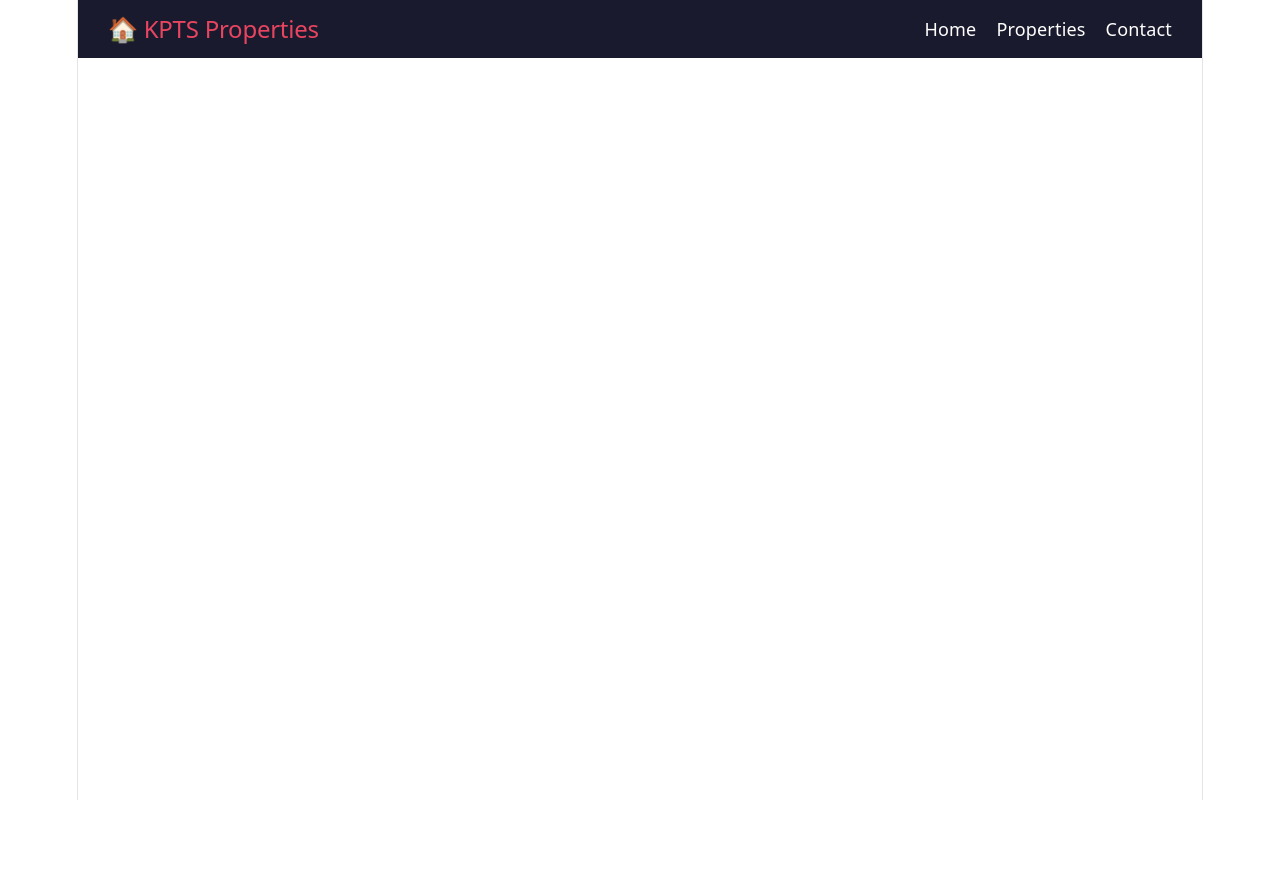
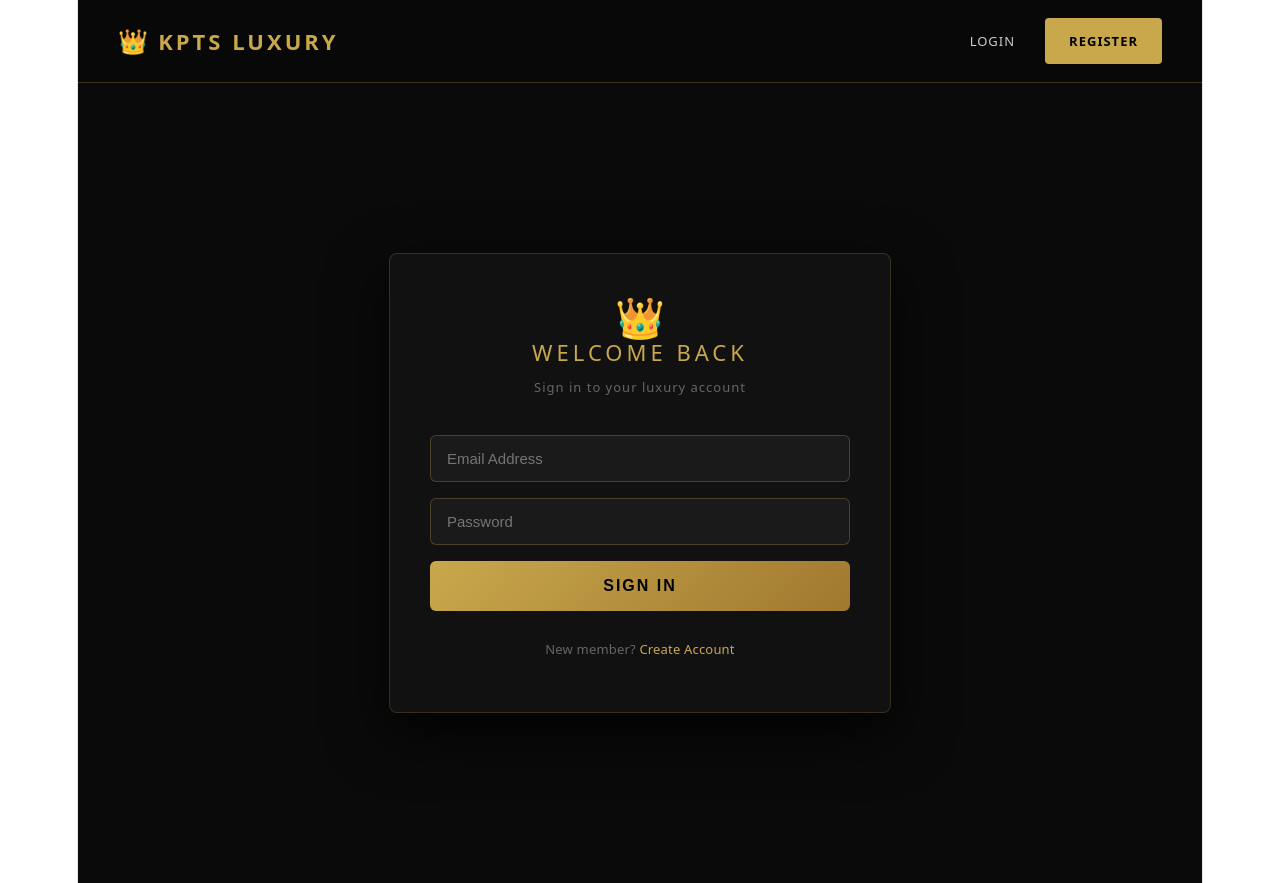
Before and after one commit to shanmugiahpandi24-ops/kpts-frontend, a React (Vite) app: page /login in a window 1280 px wide. Before the commit the page ends 800 px from the top, so only its background shows below. Built offline with nearby package versions, Linux system fonts and the light colour scheme.

Commit message:
luxury redesign with login

```diff
--- a/src/App.jsx
+++ b/src/App.jsx
@@ -1,44 +1,148 @@
 import { useState } from 'react'
-import { BrowserRouter as Router, Routes, Route, Link } from 'react-router-dom'
+import { BrowserRouter as Router, Routes, Route, Link, Navigate, useNavigate } from 'react-router-dom'
+import axios from 'axios'
+
+const API = 'https://kpts-backend.onrender.com/api'
 
 const properties = [
-  { id: 1, title: 'Modern Villa', location: 'Chennai', price: '₹85,00,000', beds: 4, baths: 3, sqft: 2400, type: 'Sale', img: 'https://images.unsplash.com/photo-1564013799919-ab600027ffc6?w=400' },
-  { id: 2, title: 'Cozy Apartment', location: 'Coimbatore', price: '₹25,000/mo', beds: 2, baths: 1, sqft: 900, type: 'Rent', img: 'https://images.unsplash.com/photo-1522708323590-d24dbb6b0267?w=400' },
-  { id: 3, title: 'Luxury Penthouse', location: 'Bangalore', price: '₹1,20,00,000', beds: 5, baths: 4, sqft: 3800, type: 'Sale', img: 'https://images.unsplash.com/photo-1512917774080-9991f1c4c750?w=400' },
-  { id: 4, title: 'Studio Flat', location: 'Chennai', price: '₹12,000/mo', beds: 1, baths: 1, sqft: 450, type: 'Rent', img: 'https://images.unsplash.com/photo-1502672260266-1c1ef2d93688?w=400' },
-  { id: 5, title: 'Garden House', location: 'Madurai', price: '₹55,00,000', beds: 3, baths: 2, sqft: 1800, type: 'Sale', img: 'https://images.unsplash.com/photo-1570129477492-45c003edd2be?w=400' },
-  { id: 6, title: 'Beach Villa', location: 'Pondicherry', price: '₹95,00,000', beds: 4, baths: 3, sqft: 2800, type: 'Sale', img: 'https://images.unsplash.com/photo-1580587771525-78b9dba3b914?w=400' },
+  { id: 1, title: 'Modern Villa', location: 'Chennai', price: '₹85,00,000', beds: 4, baths: 3, sqft: 2400, type: 'Sale', img: 'https://images.unsplash.com/photo-1564013799919-ab600027ffc6?w=600' },
+  { id: 2, title: 'Cozy Apartment', location: 'Coimbatore', price: '₹25,000/mo', beds: 2, baths: 1, sqft: 900, type: 'Rent', img: 'https://images.unsplash.com/photo-1522708323590-d24dbb6b0267?w=600' },
+  { id: 3, title: 'Luxury Penthouse', location: 'Bangalore', price: '₹1,20,00,000', beds: 5, baths: 4, sqft: 3800, type: 'Sale', img: 'https://images.unsplash.com/photo-1512917774080-9991f1c4c750?w=600' },
+  { id: 4, title: 'Studio Flat', location: 'Chennai', price: '₹12,000/mo', beds: 1, baths: 1, sqft: 450, type: 'Rent', img: 'https://images.unsplash.com/photo-1502672260266-1c1ef2d93688?w=600' },
+  { id: 5, title: 'Garden House', location: 'Madurai', price: '₹55,00,000', beds: 3, baths: 2, sqft: 1800, type: 'Sale', img: 'https://images.unsplash.com/photo-1570129477492-45c003edd2be?w=600' },
+  { id: 6, title: 'Beach Villa', location: 'Pondicherry', price: '₹95,00,000', beds: 4, baths: 3, sqft: 2800, type: 'Sale', img: 'https://images.unsplash.com/photo-1580587771525-78b9dba3b914?w=600' },
 ]
 
-function Navbar() {
+const gold = '#C9A84C'
+const dark = '#0a0a0a'
+const darkCard = '#111111'
+const darkNav = '#080808'
+
+const luxInput = {width:'100%',padding:'14px 16px',marginBottom:'16px',borderRadius:'6px',border:`1px solid ${gold}44`,background:'#1a1a1a',color:'white',fontSize:'15px',boxSizing:'border-box',outline:'none'}
+const luxBtn = {width:'100%',padding:'16px',background:`linear-gradient(135deg, ${gold}, #a07830)`,color:'#000',border:'none',borderRadius:'6px',fontSize:'16px',fontWeight:'bold',cursor:'pointer',letterSpacing:'2px'}
+
+function Navbar({ user, setUser }) {
+  const navigate = useNavigate()
+  const logout = () => { localStorage.removeItem('token'); localStorage.removeItem('user'); setUser(null); navigate('/login') }
   return (
-    <nav style={{background:'#1a1a2e',padding:'15px 30px',display:'flex',justifyContent:'space-between',alignItems:'center',position:'sticky',top:0,zIndex:100}}>
-      <h2 style={{color:'#e94560',margin:0}}>🏠 KPTS Properties</h2>
-      <div style={{display:'flex',gap:'20px'}}>
-        <Link to="/" style={{color:'white',textDecoration:'none'}}>Home</Link>
-        <Link to="/properties" style={{color:'white',textDecoration:'none'}}>Properties</Link>
-        <Link to="/contact" style={{color:'white',textDecoration:'none'}}>Contact</Link>
+    <nav style={{background:darkNav,padding:'18px 40px',display:'flex',justifyContent:'space-between',alignItems:'center',borderBottom:`1px solid ${gold}44`,position:'sticky',top:0,zIndex:100}}>
+      <div style={{display:'flex',alignItems:'center',gap:'10px'}}>
+        <span style={{fontSize:'24px'}}>👑</span>
+        <span style={{color:gold,fontSize:'22px',fontWeight:'bold',letterSpacing:'3px'}}>KPTS LUXURY</span>
+      </div>
+      <div style={{display:'flex',gap:'30px',alignItems:'center'}}>
+        {user ? (
+          <>
+            {['/', '/properties', '/contact'].map((path, i) => (
+              <Link key={path} to={path} style={{color:'#ccc',textDecoration:'none',letterSpacing:'1px',fontSize:'13px'}}>
+                {['HOME','PROPERTIES','CONTACT'][i]}
+              </Link>
+            ))}
+            <span style={{color:gold,fontSize:'13px'}}>✦ {user.name}</span>
+            <button onClick={logout} style={{background:'transparent',color:gold,border:`1px solid ${gold}`,padding:'8px 20px',borderRadius:'4px',cursor:'pointer',letterSpacing:'1px',fontSize:'12px'}}>LOGOUT</button>
+          </>
+        ) : (
+          <>
+            <Link to="/login" style={{color:'#ccc',textDecoration:'none',letterSpacing:'1px',fontSize:'13px'}}>LOGIN</Link>
+            <Link to="/signup" style={{background:gold,color:'#000',textDecoration:'none',padding:'10px 24px',borderRadius:'4px',letterSpacing:'1px',fontSize:'13px',fontWeight:'bold'}}>REGISTER</Link>
+          </>
+        )}
       </div>
     </nav>
   )
 }
 
+function Login({ setUser }) {
+  const [form, setForm] = useState({ email: '', password: '' })
+  const [error, setError] = useState('')
+  const [loading, setLoading] = useState(false)
+  const navigate = useNavigate()
+  const handle = e => setForm({ ...form, [e.target.name]: e.target.value })
+  const submit = async () => {
+    setLoading(true); setError('')
+    try {
+      const res = await axios.post(`${API}/auth/login`, form)
+      localStorage.setItem('token', res.data.token)
+      localStorage.setItem('user', JSON.stringify(res.data.user))
+      setUser(res.data.user); navigate('/')
+    } catch (err) { setError(err.response?.data?.message || 'Login failed') }
+    setLoading(false)
+  }
+  return (
+    <div style={{minHeight:'100vh',background:dark,display:'flex',alignItems:'center',justifyContent:'center'}}>
+      <div style={{background:darkCard,padding:'50px 40px',borderRadius:'8px',border:`1px solid ${gold}33`,width:'100%',maxWidth:'420px',boxShadow:`0 20px 60px rgba(0,0,0,0.8)`}}>
+        <div style={{textAlign:'center',marginBottom:'35px'}}>
+          <div style={{fontSize:'40px',marginBottom:'10px'}}>👑</div>
+          <h2 style={{color:gold,letterSpacing:'4px',margin:0,fontSize:'22px'}}>WELCOME BACK</h2>
+          <p style={{color:'#666',marginTop:'8px',fontSize:'13px',letterSpacing:'1px'}}>Sign in to your luxury account</p>
+        </div>
+        {error && <div style={{background:'#2a0a0a',color:'#ff6b6b',padding:'12px',borderRadius:'6px',marginBottom:'15px',fontSize:'14px',border:'1px solid #ff000033'}}>{error}</div>}
+        <input name="email" type="email" placeholder="Email Address" value={form.email} onChange={handle} style={luxInput}/>
+        <input name="password" type="password" placeholder="Password" value={form.password} onChange={handle} style={luxInput}/>
+        <button onClick={submit} disabled={loading} style={luxBtn}>{loading ? 'SIGNING IN...' : 'SIGN IN'}</button>
+        <p style={{textAlign:'center',marginTop:'25px',color:'#666',fontSize:'13px'}}>
+          New member? <Link to="/signup" style={{color:gold,textDecoration:'none'}}>Create Account</Link>
+        </p>
+      </div>
+    </div>
+  )
+}
+
+function Signup({ setUser }) {
+  const [form, setForm] = useState({ name: '', email: '', password: '' })
+  const [error, setError] = useState('')
+  const [loading, setLoading] = useState(false)
+  const navigate = useNavigate()
+  const handle = e => setForm({ ...form, [e.target.name]: e.target.value })
+  const submit = async () => {
+    setLoading(true); setError('')
+    try {
+      const res = await axios.post(`${API}/auth/register`, form)
+      localStorage.setItem('token', res.data.token)
+      localStorage.setItem('user', JSON.stringify(res.data.user))
+      setUser(res.data.user); navigate('/')
+    } catch (err) { setError(err.response?.data?.message || 'Signup failed') }
+    setLoading(false)
+  }
+  return (
+    <div style={{minHeight:'100vh',background:dark,display:'flex',alignItems:'center',justifyContent:'center'}}>
+      <div style={{background:darkCard,padding:'50px 40px',borderRadius:'8px',border:`1px solid ${gold}33`,width:'100%',maxWidth:'420px',boxShadow:`0 20px 60px rgba(0,0,0,0.8)`}}>
+        <div style={{textAlign:'center',marginBottom:'35px'}}>
+          <div style={{fontSize:'40px',marginBottom:'10px'}}>🏛️</div>
+          <h2 style={{color:gold,letterSpacing:'4px',margin:0,fontSize:'22px'}}>CREATE ACCOUNT</h2>
+          <p style={{color:'#666',marginTop:'8px',fontSize:'13px',letterSpacing:'1px'}}>Join the exclusive community</p>
+        </div>
+        {error && <div style={{background:'#2a0a0a',color:'#ff6b6b',padding:'12px',borderRadius:'6px',marginBottom:'15px',fontSize:'14px',border:'1px solid #ff000033'}}>{error}</div>}
+        <input name="name" placeholder="Full Name" value={form.name} onChange={handle} style={luxInput}/>
+        <input name="email" type="email" placeholder="Email Address" value={form.email} onChange={handle} style={luxInput}/>
+        <input name="password" type="password" placeholder="Password (min 6 chars)" value={form.password} onChange={handle} style={luxInput}/>
+        <button onClick={submit} disabled={loading} style={luxBtn}>{loading ? 'CREATING...' : 'CREATE ACCOUNT'}</button>
+        <p style={{textAlign:'center',marginTop:'25px',color:'#666',fontSize:'13px'}}>
+          Already a member? <Link to="/login" style={{color:gold,textDecoration:'none'}}>Sign In</Link>
+        </p>
+      </div>
+    </div>
+  )
+}
+
 function Home() {
   return (
-    <div>
-      <div style={{background:'linear-gradient(135deg,#1a1a2e,#16213e)',color:'white',padding:'80px 30px',textAlign:'center'}}>
-        <h1 style={{fontSize:'48px',margin:'0 0 20px'}}>Find Your Dream Home</h1>
-        <p style={{fontSize:'20px',color:'#aaa',marginBottom:'40px'}}>Discover the best properties across Tamil Nadu</p>
-        <Link to="/properties" style={{background:'#e94560',color:'white',padding:'15px 40px',borderRadius:'8px',textDecoration:'none',fontSize:'18px'}}>Browse Properties</Link>
+    <div style={{background:dark,minHeight:'100vh',color:'white'}}>
+      <div style={{background:`linear-gradient(rgba(0,0,0,0.7),rgba(0,0,0,0.9)), url('https://images.unsplash.com/photo-1600596542815-ffad4c1539a9?w=1600') center/cover`,padding:'140px 30px',textAlign:'center'}}>
+        <p style={{color:gold,letterSpacing:'6px',fontSize:'13px',marginBottom:'20px'}}>EXCLUSIVE PROPERTIES</p>
+        <h1 style={{fontSize:'58px',margin:'0 0 20px',fontWeight:'300',letterSpacing:'2px',lineHeight:'1.2'}}>Find Your <span style={{color:gold}}>Dream</span> Home</h1>
+        <p style={{fontSize:'18px',color:'#aaa',marginBottom:'50px',maxWidth:'500px',margin:'0 auto 50px'}}>Discover the finest properties across Tamil Nadu</p>
+        <Link to="/properties" style={{background:`linear-gradient(135deg,${gold},#a07830)`,color:'#000',padding:'18px 50px',borderRadius:'4px',textDecoration:'none',fontSize:'14px',fontWeight:'bold',letterSpacing:'3px'}}>EXPLORE PROPERTIES</Link>
       </div>
-      <div style={{padding:'60px 30px',textAlign:'center',background:'#f9f9f9'}}>
-        <h2>Why Choose KPTS?</h2>
-        <div style={{display:'flex',justifyContent:'center',gap:'40px',flexWrap:'wrap',marginTop:'30px'}}>
-          {[['🏡','500+ Properties','Wide selection across cities'],['💰','Best Prices','Competitive market rates'],['🤝','Trusted Agents','Expert guidance always']].map(([icon,title,desc])=>(
-            <div key={title} style={{background:'white',padding:'30px',borderRadius:'12px',boxShadow:'0 4px 15px rgba(0,0,0,0.1)',width:'200px'}}>
-              <div style={{fontSize:'40px'}}>{icon}</div>
-              <h3>{title}</h3>
-              <p style={{color:'#666'}}>{desc}</p>
+      <div style={{padding:'80px 30px',textAlign:'center'}}>
+        <p style={{color:gold,letterSpacing:'4px',fontSize:'12px',marginBottom:'10px'}}>WHY CHOOSE US</p>
+        <h2 style={{fontSize:'36px',fontWeight:'300',marginBottom:'60px',color:'white'}}>The KPTS Difference</h2>
+        <div style={{display:'flex',justifyContent:'center',gap:'30px',flexWrap:'wrap'}}>
+          {[['👑','500+ Properties','Curated luxury listings'],['💎','Premium Quality','Only the finest homes'],['🤝','Expert Agents','White-glove service']].map(([icon,title,desc])=>(
+            <div key={title} style={{background:darkCard,padding:'40px 30px',borderRadius:'8px',border:`1px solid ${gold}22`,width:'220px',transition:'border 0.3s'}}>
+              <div style={{fontSize:'36px',marginBottom:'15px'}}>{icon}</div>
+              <h3 style={{color:gold,letterSpacing:'2px',fontSize:'14px',marginBottom:'10px'}}>{title}</h3>
+              <p style={{color:'#666',fontSize:'13px',lineHeight:'1.6'}}>{desc}</p>
             </div>
           ))}
         </div>
@@ -51,26 +155,31 @@ function Properties() {
   const [filter, setFilter] = useState('All')
   const filtered = filter === 'All' ? properties : properties.filter(p => p.type === filter)
   return (
-    <div style={{padding:'30px'}}>
-      <h2 style={{textAlign:'center'}}>All Properties</h2>
-      <div style={{textAlign:'center',marginBottom:'30px',display:'flex',gap:'10px',justifyContent:'center'}}>
-        {['All','Sale','Rent'].map(f => (
-          <button key={f} onClick={()=>setFilter(f)} style={{padding:'10px 25px',borderRadius:'20px',border:'none',background:filter===f?'#e94560':'#eee',color:filter===f?'white':'black',cursor:'pointer',fontSize:'16px'}}>{f}</button>
-        ))}
+    <div style={{background:dark,minHeight:'100vh',padding:'50px 30px',color:'white'}}>
+      <div style={{textAlign:'center',marginBottom:'50px'}}>
+        <p style={{color:gold,letterSpacing:'4px',fontSize:'12px',marginBottom:'10px'}}>OUR COLLECTION</p>
+        <h2 style={{fontSize:'36px',fontWeight:'300'}}>Exclusive Properties</h2>
+        <div style={{display:'flex',gap:'10px',justifyContent:'center',marginTop:'30px'}}>
+          {['All','Sale','Rent'].map(f => (
+            <button key={f} onClick={()=>setFilter(f)} style={{padding:'10px 30px',borderRadius:'4px',border:`1px solid ${filter===f?gold:'#333'}`,background:filter===f?gold:'transparent',color:filter===f?'#000':'#aaa',cursor:'pointer',letterSpacing:'2px',fontSize:'12px'}}>{f}</button>
+          ))}
+        </div>
       </div>
-      <div style={{display:'grid',gridTemplateColumns:'repeat(auto-fill,minmax(300px,1fr))',gap:'25px',maxWidth:'1200px',margin:'0 auto'}}>
+      <div style={{display:'grid',gridTemplateColumns:'repeat(auto-fill,minmax(340px,1fr))',gap:'30px',maxWidth:'1200px',margin:'0 auto'}}>
         {filtered.map(p => (
-          <div key={p.id} style={{borderRadius:'12px',overflow:'hidden',boxShadow:'0 4px 15px rgba(0,0,0,0.1)',background:'white'}}>
-            <img src={p.img} alt={p.title} style={{width:'100%',height:'200px',objectFit:'cover'}}/>
-            <div style={{padding:'20px'}}>
-              <span style={{background:p.type==='Sale'?'#e94560':'#0f3460',color:'white',padding:'4px 10px',borderRadius:'4px',fontSize:'12px'}}>{p.type}</span>
-              <h3 style={{margin:'10px 0 5px'}}>{p.title}</h3>
-              <p style={{color:'#666',margin:'0 0 10px'}}>📍 {p.location}</p>
-              <p style={{color:'#e94560',fontWeight:'bold',fontSize:'20px',margin:'0 0 15px'}}>{p.price}</p>
-              <div style={{display:'flex',gap:'15px',color:'#666',fontSize:'14px'}}>
-                <span>🛏 {p.beds} Beds</span>
-                <span>🚿 {p.baths} Baths</span>
-                <span>📐 {p.sqft} sqft</span>
+          <div key={p.id} style={{borderRadius:'8px',overflow:'hidden',border:`1px solid ${gold}22`,background:darkCard,transition:'transform 0.3s'}}>
+            <div style={{position:'relative'}}>
+              <img src={p.img} alt={p.title} style={{width:'100%',height:'220px',objectFit:'cover'}}/>
+              <span style={{position:'absolute',top:'15px',right:'15px',background:p.type==='Sale'?gold:'#1a1a2e',color:p.type==='Sale'?'#000':'white',padding:'5px 14px',borderRadius:'3px',fontSize:'11px',letterSpacing:'2px',fontWeight:'bold'}}>{p.type}</span>
+            </div>
+            <div style={{padding:'25px'}}>
+              <h3 style={{color:'white',margin:'0 0 8px',fontSize:'18px',fontWeight:'400'}}>{p.title}</h3>
+              <p style={{color:'#666',margin:'0 0 15px',fontSize:'13px'}}>📍 {p.location}</p>
+              <p style={{color:gold,fontWeight:'bold',fontSize:'22px',margin:'0 0 20px',letterSpacing:'1px'}}>{p.price}</p>
+              <div style={{display:'flex',gap:'20px',color:'#555',fontSize:'12px',borderTop:`1px solid #222`,paddingTop:'15px',letterSpacing:'1px'}}>
+                <span>🛏 {p.beds} BEDS</span>
+                <span>🚿 {p.baths} BATHS</span>
+                <span>📐 {p.sqft} SQFT</span>
               </div>
             </div>
           </div>
@@ -86,29 +195,50 @@ function Contact() {
   const handle = e => setForm({...form,[e.target.name]:e.target.value})
   const submit = () => { if(form.name&&form.email&&form.message){ setSent(true) } }
   return (
-    <div style={{maxWidth:'600px',margin:'60px auto',padding:'0 20px'}}>
-      <h2 style={{textAlign:'center'}}>Contact Us</h2>
-      {sent ? <div style={{textAlign:'center',padding:'40px',background:'#e8f5e9',borderRadius:'12px'}}><h3>✅ Message Sent!</h3><p>We'll get back to you soon.</p></div> :
-      <div style={{background:'white',padding:'40px',borderRadius:'12px',boxShadow:'0 4px 15px rgba(0,0,0,0.1)'}}>
-        {['name','email','message'].map(field => (
-          field === 'message'
-            ? <textarea key={field} name={field} placeholder={field.charAt(0).toUpperCase()+field.slice(1)} value={form[field]} onChange={handle} rows={5} style={{width:'100%',padding:'12px',marginBottom:'15px',borderRadius:'8px',border:'1px solid #ddd',fontSize:'16px',boxSizing:'border-box'}}/>
-            : <input key={field} name={field} type={field==='email'?'email':'text'} placeholder={field.charAt(0).toUpperCase()+field.slice(1)} value={form[field]} onChange={handle} style={{width:'100%',padding:'12px',marginBottom:'15px',borderRadius:'8px',border:'1px solid #ddd',fontSize:'16px',boxSizing:'border-box'}}/>
-        ))}
-        <button onClick={submit} style={{width:'100%',padding:'15px',background:'#e94560',color:'white',border:'none',borderRadius:'8px',fontSize:'18px',cursor:'pointer'}}>Send Message</button>
-      </div>}
+    <div style={{background:dark,minHeight:'100vh',display:'flex',alignItems:'center',justifyContent:'center',padding:'60px 20px'}}>
+      <div style={{width:'100%',maxWidth:'550px'}}>
+        <div style={{textAlign:'center',marginBottom:'40px'}}>
+          <p style={{color:gold,letterSpacing:'4px',fontSize:'12px',marginBottom:'10px'}}>GET IN TOUCH</p>
+          <h2 style={{color:'white',fontSize:'36px',fontWeight:'300'}}>Contact Us</h2>
+        </div>
+        {sent ?
+          <div style={{textAlign:'center',padding:'50px',background:darkCard,borderRadius:'8px',border:`1px solid ${gold}33`}}>
+            <div style={{fontSize:'50px',marginBottom:'20px'}}>✉️</div>
+            <h3 style={{color:gold,letterSpacing:'3px'}}>MESSAGE SENT</h3>
+            <p style={{color:'#666'}}>Our team will contact you shortly.</p>
+          </div> :
+          <div style={{background:darkCard,padding:'50px',borderRadius:'8px',border:`1px solid ${gold}33`}}>
+            {['name','email','message'].map(field => (
+              field === 'message'
+                ? <textarea key={field} name={field} placeholder={field.charAt(0).toUpperCase()+field.slice(1)} value={form[field]} onChange={handle} rows={5} style={{...luxInput,resize:'none'}}/>
+                : <input key={field} name={field} type={field==='email'?'email':'text'} placeholder={field.charAt(0).toUpperCase()+field.slice(1)} value={form[field]} onChange={handle} style={luxInput}/>
+            ))}
+            <button onClick={submit} style={luxBtn}>SEND MESSAGE</button>
+          </div>
+        }
+      </div>
     </div>
   )
 }
 
+function PrivateRoute({ user, children }) {
+  return user ? children : <Navigate to="/login" />
+}
+
 export default function App() {
+  const [user, setUser] = useState(() => {
+    const u = localStorage.getItem('user')
+    return u ? JSON.parse(u) : null
+  })
   return (
     <Router>
-      <Navbar/>
+      <Navbar user={user} setUser={setUser} />
       <Routes>
-        <Route path="/" element={<Home/>}/>
-        <Route path="/properties" element={<Properties/>}/>
-        <Route path="/contact" element={<Contact/>}/>
+        <Route path="/login" element={<Login setUser={setUser} />} />
+        <Route path="/signup" element={<Signup setUser={setUser} />} />
+        <Route path="/" element={<PrivateRoute user={user}><Home /></PrivateRoute>} />
+        <Route path="/properties" element={<PrivateRoute user={user}><Properties /></PrivateRoute>} />
+        <Route path="/contact" element={<PrivateRoute user={user}><Contact /></PrivateRoute>} />
       </Routes>
     </Router>
   )
```
